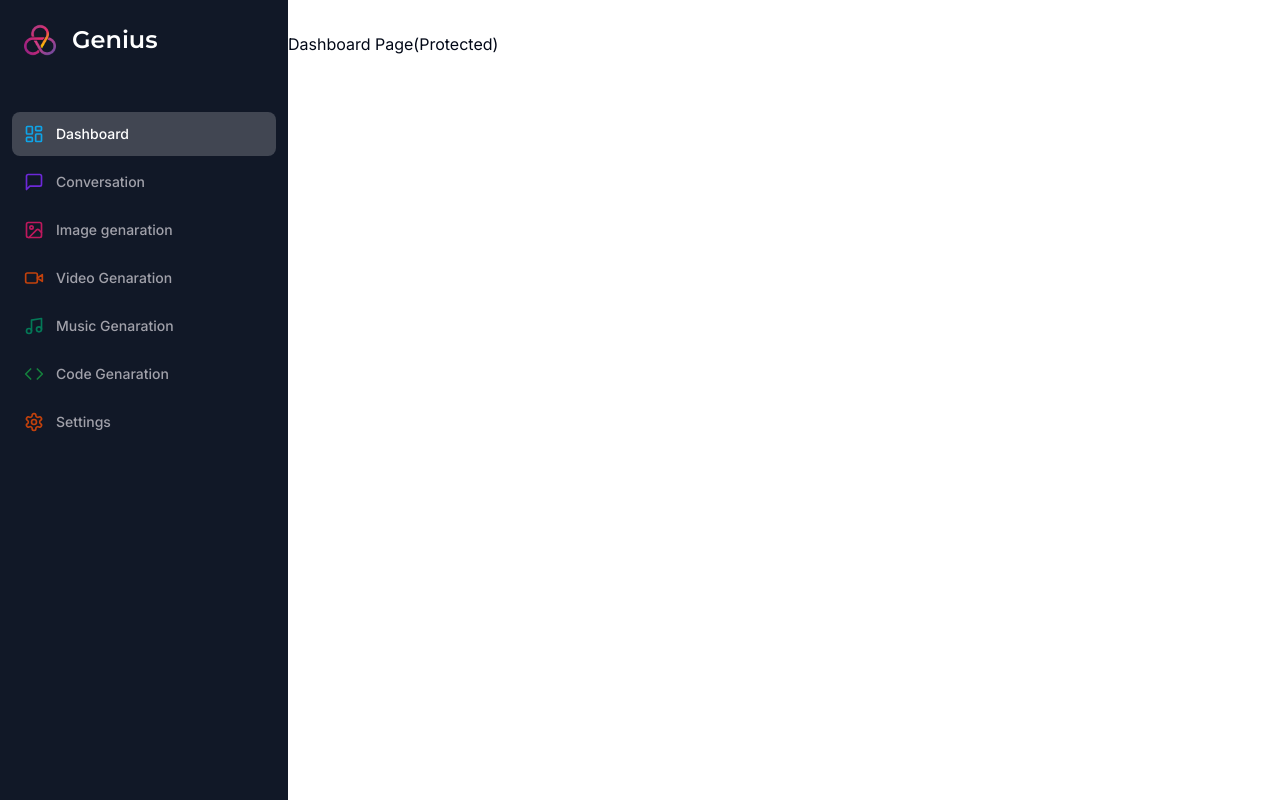
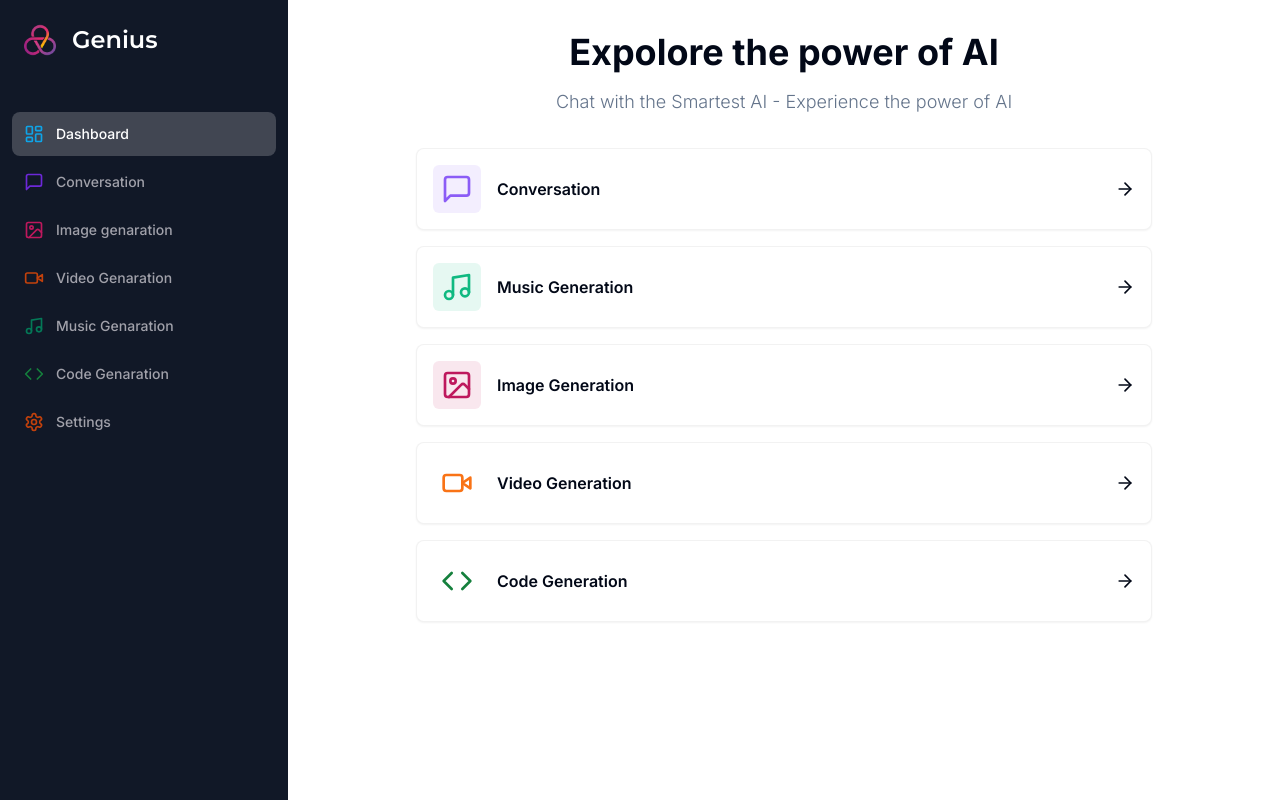
Before and after one commit to Abhishekkumar813209/Genius_Ai_SaaS, a Next.js app: page /dashboard in a window 1280 px wide. Built offline with nearby package versions, Linux system fonts and the light colour scheme.

Commit message:
added dashboard homepage

```diff
--- a/app/(dashboard)/(routes)/dashboard/page.tsx
+++ b/app/(dashboard)/(routes)/dashboard/page.tsx
@@ -1,13 +1,87 @@
-import { Button } from '@/components/ui/button'
-import { UserButton } from '@clerk/nextjs'
-import Image from 'next/image'
+"use client";
+import { Card } from '@/components/ui/card'
+import { cn } from '@/lib/utils'
+import {
+  ArrowRight,
+  MessageSquare,
+  ImageIcon,
+  Music,
+  VideoIcon,
+  Code
+} from 'lucide-react'
+import { useRouter } from 'next/navigation';
+
+const tools = [
+  {
+    label:'Conversation',
+    icon:MessageSquare,
+    color:"text-violet-500",
+    bgColor:"bg-violet-500/10",
+    href:"/conversation"
+  },
+  {
+    label:'Music Generation',
+    icon:Music,
+    color:"text-emerald-500",
+    bgColor:"bg-emerald-500/10",
+    href:"/music"
+  },
+  {
+    label:'Image Generation',
+    icon:ImageIcon,
+    color:"text-pink-700",
+    bgColor:"bg-pink-700/10",
+    href:"/image"
+  },
+  {
+    label:'Video Generation',
+    icon:VideoIcon,
+    color:"text-orange-500",
+    bgColor:"text-orange-500/10",
+    href:"/video"
+  },
+  {
+    label:'Code Generation',
+    icon:Code,
+    color:"text-green-700",
+    bgColor:"text-green-700/10",
+    href:"/code"
+  },
+]
 
 
 export default function DashboardPage() {
+  const router = useRouter();
   return (
     <div>
-        <p> Dashboard Page(Protected) </p>
+        <div className="mb-8 space-y-4">
+          <h2 className="text-2xl md:text-4xl font-bold text-center">
+            Expolore the power of AI
+          </h2>
+          <p className="text-muted-foreground font-light text-sm md:text-lg text-center">
+            Chat with the Smartest AI - Experience the power of AI
+          </p>
+        </div>
 
+        <div className="px-4 md:px-20 lg:px-32 space-y-4">
+            {tools.map((tool)=>(
+              <Card
+              onClick = {()=> router.push(tool.href)}
+              key={tool.href}
+              className='p-4 border-black/5 flex items-center justify-between hover:shadow-md transition cursor-pointer'
+              >
+                <div className="flex items-center gap-x-4">
+                    <div className={cn("p-2 w-fit rounded-md",tool.bgColor)}>
+                      <tool.icon className={cn("w-8 h-8",tool.color)} />
+                    </div>
+                    <div className="font-semibold">
+                      {tool.label}
+                    </div>
+                </div>
+                <ArrowRight className='w-5 h-5' />
+              </Card>
+            ))}
+        </div>
     </div>
   )
 }
--- /dev/null
+++ b/components/ui/card.tsx
@@ -0,0 +1,79 @@
+import * as React from "react"
+
+import { cn } from "@/lib/utils"
+
+const Card = React.forwardRef<
+  HTMLDivElement,
+  React.HTMLAttributes<HTMLDivElement>
+>(({ className, ...props }, ref) => (
+  <div
+    ref={ref}
+    className={cn(
+      "rounded-lg border bg-card text-card-foreground shadow-sm",
+      className
+    )}
+    {...props}
+  />
+))
+Card.displayName = "Card"
+
+const CardHeader = React.forwardRef<
+  HTMLDivElement,
+  React.HTMLAttributes<HTMLDivElement>
+>(({ className, ...props }, ref) => (
+  <div
+    ref={ref}
+    className={cn("flex flex-col space-y-1.5 p-6", className)}
+    {...props}
+  />
+))
+CardHeader.displayName = "CardHeader"
+
+const CardTitle = React.forwardRef<
+  HTMLParagraphElement,
+  React.HTMLAttributes<HTMLHeadingElement>
+>(({ className, ...props }, ref) => (
+  <h3
+    ref={ref}
+    className={cn(
+      "text-2xl font-semibold leading-none tracking-tight",
+      className
+    )}
+    {...props}
+  />
+))
+CardTitle.displayName = "CardTitle"
+
+const CardDescription = React.forwardRef<
+  HTMLParagraphElement,
+  React.HTMLAttributes<HTMLParagraphElement>
+>(({ className, ...props }, ref) => (
+  <p
+    ref={ref}
+    className={cn("text-sm text-muted-foreground", className)}
+    {...props}
+  />
+))
+CardDescription.displayName = "CardDescription"
+
+const CardContent = React.forwardRef<
+  HTMLDivElement,
+  React.HTMLAttributes<HTMLDivElement>
+>(({ className, ...props }, ref) => (
+  <div ref={ref} className={cn("p-6 pt-0", className)} {...props} />
+))
+CardContent.displayName = "CardContent"
+
+const CardFooter = React.forwardRef<
+  HTMLDivElement,
+  React.HTMLAttributes<HTMLDivElement>
+>(({ className, ...props }, ref) => (
+  <div
+    ref={ref}
+    className={cn("flex items-center p-6 pt-0", className)}
+    {...props}
+  />
+))
+CardFooter.displayName = "CardFooter"
+
+export { Card, CardHeader, CardFooter, CardTitle, CardDescription, CardContent }
```
